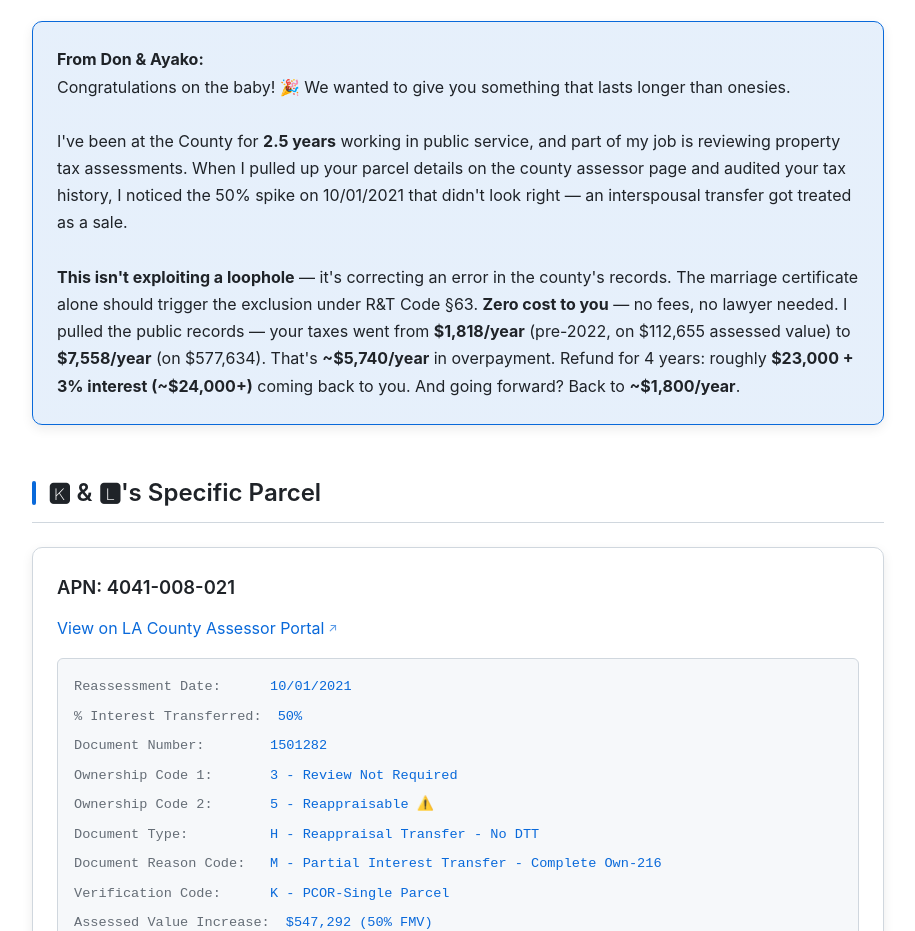
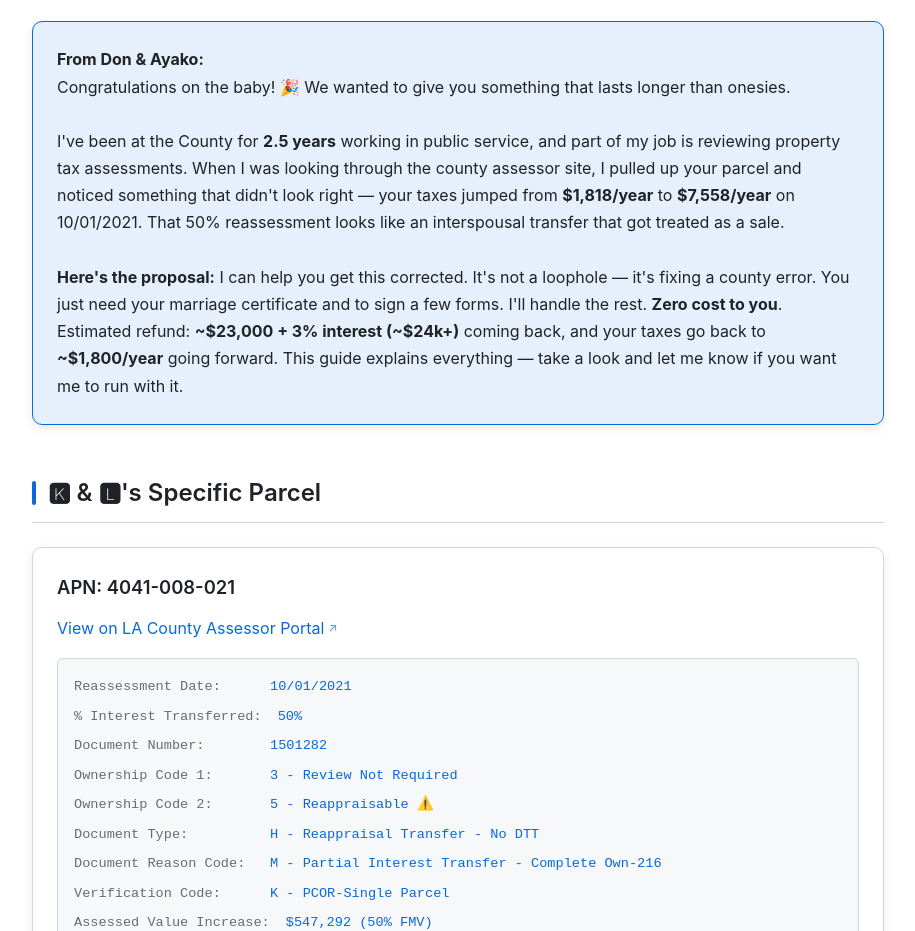
Before and after one commit to djphamdev/interspousal-guide, a plain HTML site: page index.html in a window 1280 px wide. Shown: the part 823-1754 px from the top of the page, without its empty margins (182-1097 px from the left). Drawn offline with Linux system fonts and the light colour scheme.

Commit message:
Reframe gift card as proposal — 'I noticed this, I can help, your call'

```diff
--- a/index.html
+++ b/index.html
@@ -546,10 +546,10 @@
             <div class="card" style="background: linear-gradient(135deg, var(--accent-subtle), var(--info-bg)); border-color: var(--accent);">
                 <strong><span class="normal-text">From Don & Ayako:</span><span class="simple-text">From Don & Ayako 👋</span></strong><br>
                 <span class="normal-text">Congratulations on the baby! 🎉 We wanted to give you something that lasts longer than onesies.</span><span class="simple-text">Congrats on the baby! 🎉👶</span><br><br>
-                <span class="normal-text">I've been at the County for <strong>2.5 years</strong> working in public service, and part of my job is reviewing property tax assessments. When I pulled up your parcel details on the county assessor page and audited your tax history, I noticed the 50% spike on 10/01/2021 that didn't look right — an interspousal transfer got treated as a sale.</span>
-                <span class="simple-text">Been at the County <strong>2.5 years</strong> — I audit property tax stuff. Looked at your parcel, saw the 50% spike on 10/1/2021. Interspousal transfer got treated as a sale. Fixable! 💪</span><br><br>
-                <span class="normal-text"><strong>This isn't exploiting a loophole</strong> — it's correcting an error in the county's records. The marriage certificate alone should trigger the exclusion under R&T Code §63. <strong>Zero cost to you</strong> — no fees, no lawyer needed. I pulled the public records — your taxes went from <strong>$1,818/year</strong> (pre-2022, on $112,655 assessed value) to <strong>$7,558/year</strong> (on $577,634). That's <strong>~$5,740/year</strong> in overpayment. Refund for 4 years: roughly <strong>$23,000 + 3% interest (~$24,000+)</strong> coming back to you. And going forward? Back to <strong>~$1,800/year</strong>.</span>
-                <span class="simple-text"><strong>Not a loophole</strong> — just fixing a county mistake 💯. I checked public records. Your taxes went from <strong>$1,818/yr</strong> → <strong>$7,558/yr</strong>. That's <strong>~$5,740/yr</strong> overpaid. 4-year refund: <strong>~$23k + 3% interest (~$24k+)</strong>. Going forward: back to <strong>~$1,800/yr</strong> 💰</span>
+                <span class="normal-text">I've been at the County for <strong>2.5 years</strong> working in public service, and part of my job is reviewing property tax assessments. When I was looking through the county assessor site, I pulled up your parcel and noticed something that didn't look right — your taxes jumped from <strong>$1,818/year</strong> to <strong>$7,558/year</strong> on 10/01/2021. That 50% reassessment looks like an interspousal transfer that got treated as a sale.</span>
+                <span class="simple-text">Been at the County <strong>2.5 years</strong> — I audit property tax stuff. Looked at your parcel, saw taxes jump from <strong>$1,818/yr → $7,558/yr</strong> on 10/1/2021. Interspousal transfer got treated as a sale. Fixable! 💪</span><br><br>
+                <span class="normal-text"><strong>Here's the proposal:</strong> I can help you get this corrected. It's not a loophole — it's fixing a county error. You just need your marriage certificate and to sign a few forms. I'll handle the rest. <strong>Zero cost to you</strong>. Estimated refund: <strong>~$23,000 + 3% interest (~$24k+)</strong> coming back, and your taxes go back to <strong>~$1,800/year</strong> going forward. This guide explains everything — take a look and let me know if you want me to run with it.</span>
+                <span class="simple-text"><strong>Proposal:</strong> I can fix this for you. Not a loophole — just a county mistake. You sign, I handle the rest. <strong>$0 cost</strong>. Refund: <strong>~$24k</strong>. Future taxes: <strong>~$1,800/yr</strong>. Check the guide, say the word 🚀</span>
             </div>
         </section>
 
```
